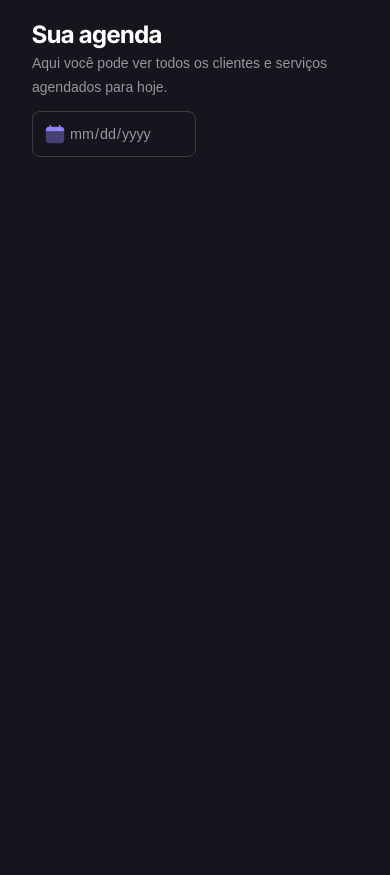
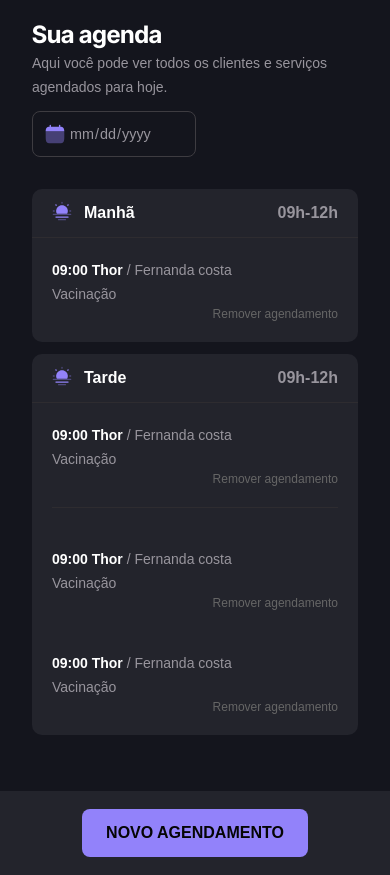
Before and after one commit to guilhermexpc/rocketseat-fs-desafio-agendamento-petshop, a plain HTML site: page index.html in a window 390 px wide. Shown: the part 75-950 px from the top of the page. Before the commit the page ends 844 px from the top, so only its background shows below. Drawn offline with Linux system fonts and the light colour scheme; a web font is replaced by a local one.

Commit message:
add mobile layout

```diff
--- a/index.html
+++ b/index.html
@@ -27,6 +27,64 @@
         <input type="date" id="date" class="date" />
       </div>
     </header>
-    <main></main>
+    <main class="container">
+      <div class="cards">
+        <div class="card-item">
+          <div class="card-header">
+            <img src="src/assets/icons/sun-set.svg" alt="" />
+            <span class="period-title">Manhã</span>
+            <span class="period-time">09h-12h</span>
+          </div>
+          <div class="separator"></div>
+          <div class="card-content">
+            <span class="schedule-time">09:00</span>
+            <span class="pet-name">Thor</span>
+            <span class="owner-name">/ Fernanda costa</span>
+            <p class="schedule-description">Vacinação</p>
+            <button class="card-btn-delete">Remover agendamento</button>
+          </div>
+        </div>
+
+        <div class="card-item">
+          <div class="card-header">
+            <img src="src/assets/icons/sun-set.svg" alt="" />
+            <span class="period-title">Tarde</span>
+            <span class="period-time">09h-12h</span>
+          </div>
+          <div class="separator"></div>
+          <div class="card-content">
+            <span class="schedule-time">09:00</span>
+            <span class="pet-name">Thor</span>
+            <span class="owner-name">/ Fernanda costa</span>
+            <p class="schedule-description">Vacinação</p>
+            <button class="card-btn-delete">Remover agendamento</button>
+          </div>
+          <div class="separator-internal-container">
+            <div class="separator"></div>
+          </div>
+
+          <div class="card-content">
+            <span class="schedule-time">09:00</span>
+            <span class="pet-name">Thor</span>
+            <span class="owner-name">/ Fernanda costa</span>
+            <p class="schedule-description">Vacinação</p>
+            <button class="card-btn-delete">Remover agendamento</button>
+          </div>
+
+          <div class="card-content">
+            <span class="schedule-time">09:00</span>
+            <span class="pet-name">Thor</span>
+            <span class="owner-name">/ Fernanda costa</span>
+            <p class="schedule-description">Vacinação</p>
+            <button class="card-btn-delete">Remover agendamento</button>
+          </div>
+        </div>
+      </div>
+    </main>
+
+    <footer>
+      <button class="btn-schedule">Novo Agendamento</button>
+      <div class="schedule-buttton"></div>
+    </footer>
   </body>
 </html>
--- a/src/styles/global.css
+++ b/src/styles/global.css
@@ -16,6 +16,7 @@
   font-size: 100%;
   --max-width: 31.25rem;
   --px-bs: 2rem;
+  --card-padding: 1.25rem;
 
   /* Content */
   --content-primary: #ffffff;
@@ -28,9 +29,9 @@
   --background-primary: #151515;
   --background-secondary: #1e1e1e;
   --background-tertiary: #23242c;
-
   --background-brand: #9282fa;
   --background-highlights: #bdb4fa;
+  --card-linebreak: #2e2c30;
 
   /* Border */
   --border-primary: #3e3c41;
@@ -63,7 +64,7 @@
   --font-p-sm: var(--fw-bs) var(--fs-xsm) / 16px var(--ff-inter);
 
   --font-label-lg: var(--fw-bd) var(--fs-bs) / 24px var(--ff-inter);
-  --font-label-bs: var(--fw-bd) var(--fs-xsm) / 24px var(--ff-inter);
+  --font-label-bs: var(--fw-bd) var(--fs-sm) / 24px var(--ff-inter);
   --font-label-sm: var(--fw-bd) var(--fs-bs) / 16px var(--ff-inter);
   --font-calendar: var(--fw-bs) var(--fs-bs) 100% var(--ff-inter-tight);
 
@@ -96,6 +97,13 @@ input,
 textarea,
 select {
   font: inherit;
+}
+
+button {
+  all: unset;
+  box-sizing: border-box;
+  display: block;
+  cursor: pointer;
 }
 
 h1,
--- a/src/styles/main.css
+++ b/src/styles/main.css
@@ -49,3 +49,99 @@ header {
     background: url("../assets/icons/checked.svg") no-repeat;
   }
 }
+
+.cards {
+  margin-top: 2rem;
+  margin-bottom: 3.5rem;
+  display: flex;
+  flex-direction: column;
+  gap: 0.75rem;
+}
+
+.card-item {
+  width: 100%;
+  background-color: var(--background-tertiary);
+  border-radius: 0.625rem;
+
+  .card-header {
+    display: flex;
+    padding-inline: var(--card-padding);
+
+    /* align-items: center; */
+    padding-block: 0.75rem;
+    font: var(--font-label-lg);
+
+    img {
+      width: 20px;
+      height: 20px;
+      object-fit: cover;
+      margin-right: 0.75rem;
+    }
+
+    .period-title {
+      margin-right: auto;
+    }
+
+    .period-time {
+      color: var(--content-secondary);
+    }
+  }
+
+  .separator {
+    height: 1px;
+    width: 100%;
+    max-width: 375px;
+    background-color: var(--card-linebreak);
+  }
+
+  .separator-internal-container {
+    height: 20px;
+    width: 100%;
+    padding-inline: var(--card-padding);
+    margin-inline: auto;
+  }
+
+  .card-content {
+    padding-block: calc(var(--card-padding) + 0.75rem);
+    padding-block: var(--card-padding);
+    padding-inline: var(--card-padding);
+
+    .schedule-time,
+    .pet-name {
+      font: var(--font-label-bs);
+      color: var(--content-primary);
+    }
+
+    .owner-name {
+      font: var(--font-p-bs);
+      color: var(--content-secondary);
+    }
+
+    button {
+      all: unset;
+      cursor: pointer;
+      display: block;
+      font: var(--font-p-sm);
+      color: var(--content-tertiary);
+      margin-left: auto;
+    }
+  }
+}
+
+footer {
+  display: flex;
+  align-items: center;
+  justify-content: center;
+  padding-block: 1.125rem;
+  background-color: var(--background-tertiary);
+
+  .btn-schedule {
+    background-color: var(--content-brand);
+    border-radius: 0.5rem;
+    padding: 0.75rem 1.5rem;
+    text-align: center;
+    text-transform: uppercase;
+    font: var(--font-label-lg);
+    color: #050505;
+  }
+}
```
